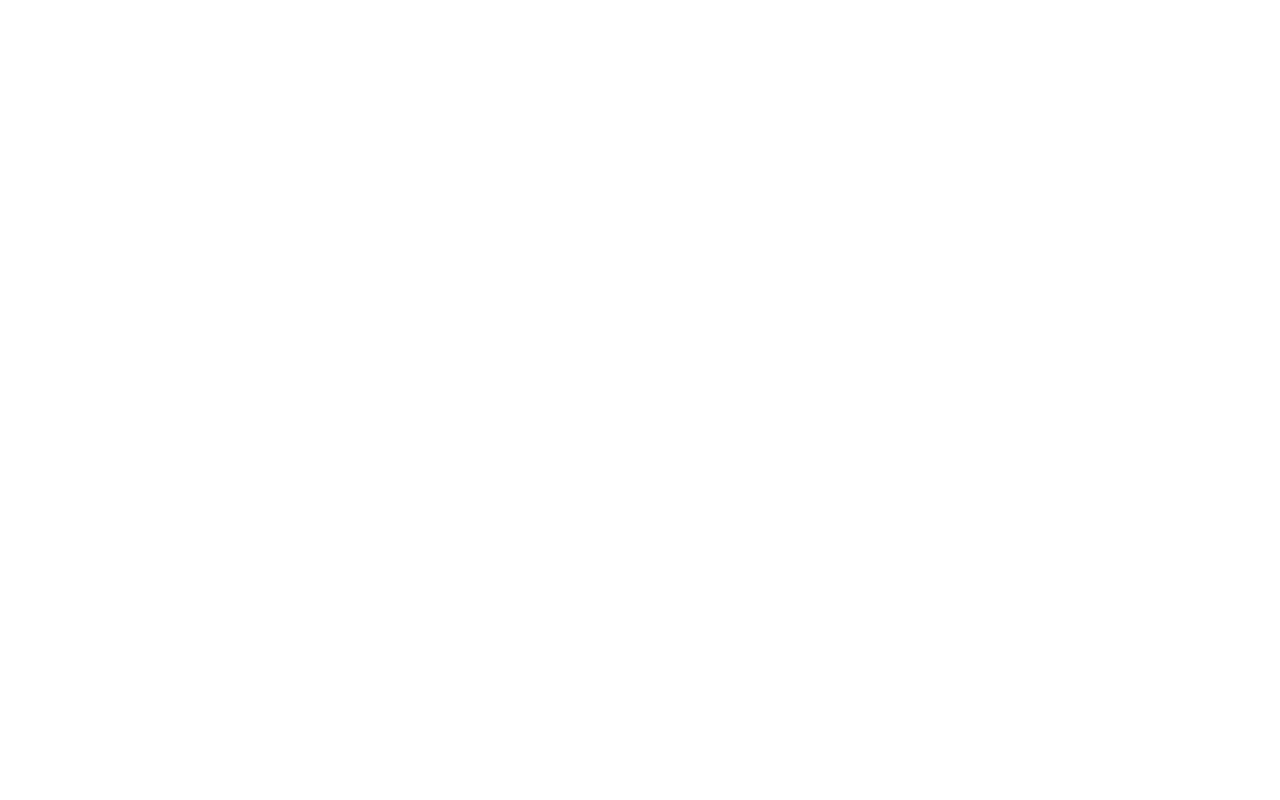
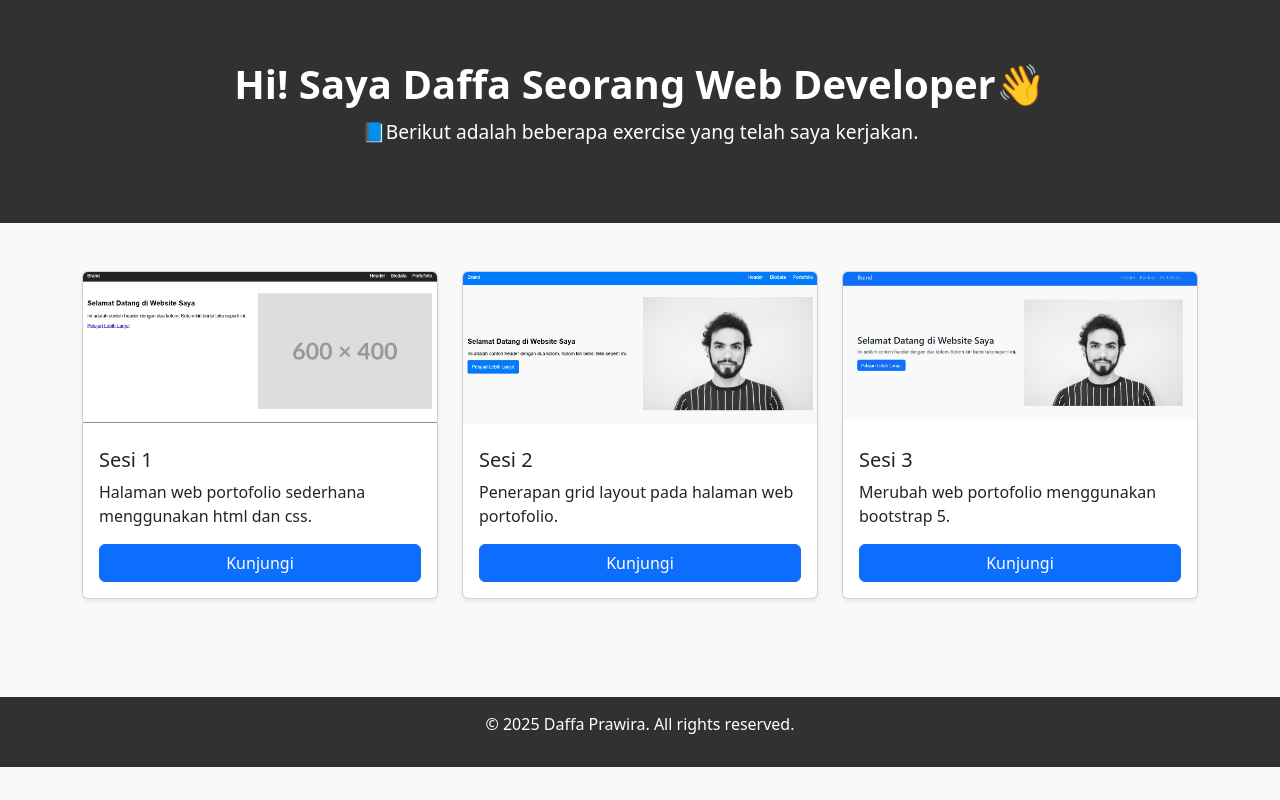
Before and after one commit to daffaprawira21/eduwork, a plain HTML site: page index.html in a window 1280 px wide. Drawn offline with nearby package versions, Linux system fonts and the light colour scheme.

Commit message:
add landing page

```diff
--- a/index.html
+++ b/index.html
@@ -1,9 +1,94 @@
 <!DOCTYPE html>
-<html lang="en">
+<html lang="id">
   <head>
     <meta charset="UTF-8" />
-    <meta name="viewport" content="width=device-width, initial-scale=1.0" />
-    <title>Eduwork Bootcamp</title>
+    <meta name="viewport" content="width=device-width, initial-scale=1" />
+    <title>Landing Page</title>
+    <link
+      href="https://cdn.jsdelivr.net/npm/bootstrap@5.3.3/dist/css/bootstrap.min.css"
+      rel="stylesheet"
+    />
+    <link rel="stylesheet" href="style.css" />
   </head>
-  <body></body>
+  <body>
+    <!-- Hero Section -->
+    <section class="hero">
+      <div class="container">
+        <h1>Hi! Saya Daffa Seorang Web Developer👋</h1>
+        <p>📘Berikut adalah beberapa exercise yang telah saya kerjakan.</p>
+      </div>
+    </section>
+
+    <!-- Project Section -->
+    <section class="py-5">
+      <div class="container">
+        <div class="row g-4">
+          <!-- Proyek 1 -->
+          <div class="col-md-4">
+            <div class="card project-card h-100 shadow-sm">
+              <img src="img/sesi1.jpeg" class="card-img-top" alt="2048 Game" />
+              <div class="card-body">
+                <h5 class="card-title">Sesi 1</h5>
+                <p class="card-text">
+                  Halaman web portofolio sederhana menggunakan html dan css.
+                </p>
+                <a href="Sesi 1/exercise.html" class="btn btn-primary w-100"
+                  >Kunjungi</a
+                >
+              </div>
+            </div>
+          </div>
+
+          <!-- Proyek 2 -->
+          <div class="col-md-4">
+            <div class="card project-card h-100 shadow-sm">
+              <img
+                src="img/sesi2.jpeg"
+                class="card-img-top"
+                alt="MyBookshelf"
+              />
+              <div class="card-body">
+                <h5 class="card-title">Sesi 2</h5>
+                <p class="card-text">
+                  Penerapan grid layout pada halaman web portofolio.
+                </p>
+                <a href="Sesi 2/exercise.html" class="btn btn-primary w-100"
+                  >Kunjungi</a
+                >
+              </div>
+            </div>
+          </div>
+
+          <!-- Proyek 3 -->
+          <div class="col-md-4">
+            <div class="card project-card h-100 shadow-sm">
+              <img
+                src="img/sesi3.jpeg"
+                class="card-img-top"
+                alt="Hokkaido Website"
+              />
+              <div class="card-body">
+                <h5 class="card-title">Sesi 3</h5>
+                <p class="card-text">
+                  Merubah web portofolio menggunakan bootstrap 5.
+                </p>
+                <a href="Sesi 3/exercise.html" class="btn btn-primary w-100"
+                  >Kunjungi</a
+                >
+              </div>
+            </div>
+          </div>
+        </div>
+      </div>
+    </section>
+
+    <!-- Footer -->
+    <footer>
+      <div class="container">
+        <p>&copy; 2025 Daffa Prawira. All rights reserved.</p>
+      </div>
+    </footer>
+
+    <script src="https://cdn.jsdelivr.net/npm/bootstrap@5.3.3/dist/js/bootstrap.bundle.min.js"></script>
+  </body>
 </html>
--- /dev/null
+++ b/style.css
@@ -0,0 +1,33 @@
+body {
+  background-color: #f9f9f9;
+}
+
+.hero {
+  background-color: #313131;
+  color: white;
+  padding: 60px 20px;
+  text-align: center;
+}
+
+.hero h1 {
+  font-size: 2.5rem;
+  font-weight: bold;
+}
+
+.hero p {
+  font-size: 1.2rem;
+  margin-top: 10px;
+}
+
+.project-card img {
+  height: 160px;
+  object-fit: cover;
+}
+
+footer {
+  background-color: #313131;
+  color: white;
+  text-align: center;
+  padding: 15px 0;
+  margin-top: 50px;
+}
```
Also changed, not shown: img/sesi1.jpeg (added), img/sesi2.jpeg (added), img/sesi3.jpeg (added).
